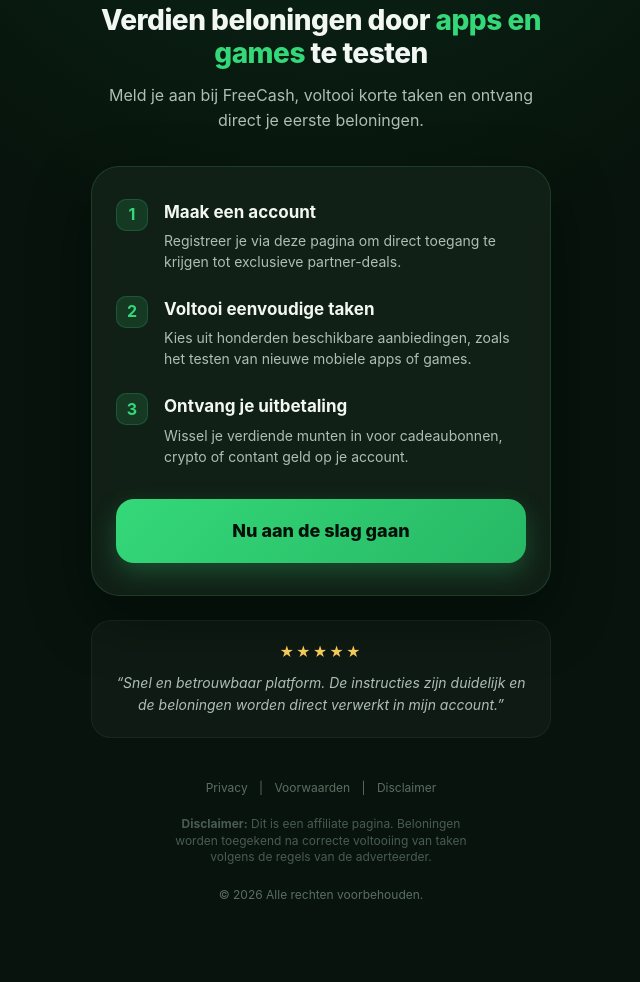
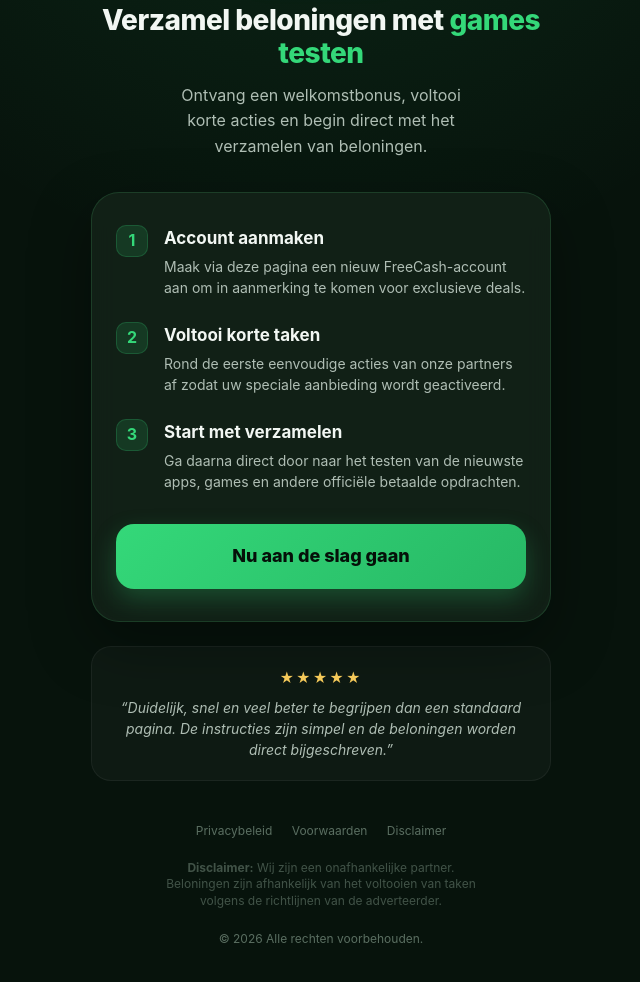
Before and after one commit to stefantocea53-sudo/frrecashh, a plain HTML site: page index.html in a window 1280 px wide. Shown: the part 178-1160 px from the top of the page, without its empty margins (319-959 px from the left). Before the commit the page ends 1127 px from the top, so only its background shows below. Drawn offline with Linux system fonts and the light colour scheme.

Commit message:
Update index.html

```diff
--- a/index.html
+++ b/index.html
@@ -3,13 +3,15 @@
 <head>
   <meta charset="UTF-8" />
   <meta name="viewport" content="width=device-width, initial-scale=1.0" />
-  <title>Verdien beloningen door apps en games te testen</title>
-  <link rel="icon" href="data:,\">
-  <meta name="description" content="Meld je aan, voltooi eenvoudige taken en begin direct met het verzamelen van beloningen via onze partners." />
+  <title>Verzamel beloningen met games testen</title>
+  <link rel="icon" href="data:,">
+  <meta name="description" content="Ontvang een bonus, voltooi korte taken en begin direct met beloningen verzamelen via games testen." />
   <link rel="preload" as="image" href="assets/freecash-logo.webp" />
 
   <style>
-    /* Păstrez exact stilul tău original */
+    /* ==================================================================
+       1. SETĂRI GLOBALE
+       ================================================================== */
     *, *::before, *::after { box-sizing: border-box; margin: 0; padding: 0; }
     :root {
       --bg: #07130c;
@@ -35,16 +37,23 @@
       padding: 24px 16px;
       min-height: 100vh;
       overflow-x: hidden;
+      -webkit-tap-highlight-color: transparent;
     }
 
-    .container { width: 100%; max-width: 460px; z-index: 2; }
+    /* ==================================================================
+       2. LAYOUT & CONTAINER
+       ================================================================== */
+    .container { width: 100%; max-width: 460px; z-index: 2; position: relative; }
     .header { text-align: center; margin-bottom: 32px; }
-    .logo { width: 130px; margin-bottom: 20px; }
+    .logo { width: 130px; margin-bottom: 20px; filter: drop-shadow(0 4px 12px rgba(52, 216, 121, 0.15)); }
 
     h1 { font-size: 28px; font-weight: 800; line-height: 1.2; margin-bottom: 12px; letter-spacing: -0.5px; }
     .accent { color: var(--green); }
-    .subtext { color: var(--muted); font-size: 16px; margin-bottom: 24px; }
+    .subtext { color: var(--muted); font-size: 16px; margin-bottom: 24px; max-width: 320px; margin-left: auto; margin-right: auto; }
 
+    /* ==================================================================
+       3. CARDUL PRINCIPAL & PAȘI
+       ================================================================== */
     .main-card {
       background: var(--card);
       border: 1px solid var(--border);
@@ -52,6 +61,7 @@
       padding: 32px 24px;
       box-shadow: var(--shadow);
       backdrop-filter: blur(12px);
+      -webkit-backdrop-filter: blur(12px);
       position: relative;
     }
 
@@ -69,6 +79,9 @@
     .step h3 { font-size: 17px; margin-bottom: 4px; color: var(--text); }
     .step p { font-size: 14px; color: var(--muted); line-height: 1.5; }
 
+    /* ==================================================================
+       4. BUTON CTA & TESTIMONIAL
+       ================================================================== */
     .cta-button {
       display: block;
       background: linear-gradient(135deg, #34d879, #27b865);
@@ -80,7 +93,7 @@
       font-weight: 800;
       font-size: 18px;
       box-shadow: 0 10px 25px rgba(52, 216, 121, 0.25);
-      transition: transform 0.2s;
+      transition: transform 0.2s, box-shadow 0.2s;
     }
     .cta-button:active { transform: scale(0.97); }
 
@@ -93,26 +106,34 @@
       border: 1px solid rgba(255,255,255,0.05);
     }
     .stars { color: var(--yellow); margin-bottom: 8px; font-size: 14px; letter-spacing: 2px; }
-    .testimonial p { font-style: italic; font-size: 14px; color: var(--muted); }
+    .testimonial p { font-style: italic; font-size: 14px; color: var(--muted); line-height: 1.5; }
 
+    /* ==================================================================
+       5. FOOTER & DISCLAIMER
+       ================================================================== */
     footer { text-align: center; margin-top: 40px; color: #5a6e61; font-size: 12px; padding-bottom: 20px; }
-    footer a { color: inherit; text-decoration: none; margin: 0 8px; }
+    footer a { color: inherit; text-decoration: none; margin: 0 8px; border-bottom: 1px solid transparent; transition: border 0.2s; }
+    footer a:hover { border-bottom: 1px solid #5a6e61; }
 
-    /* Stilul pentru View Blocked (Bot protection) */
-    #view-blocked { display: none; text-align: center; margin-top: 100px; }
+    /* ==================================================================
+       6. BLOCARE VIZUALĂ (BOT PROTECTION)
+       ================================================================== */
+    #view-blocked { display: none; text-align: center; max-width: 300px; }
     #view-blocked.active { display: block; }
-    .lock-icon { font-size: 50px; margin-bottom: 20px; color: var(--muted); }
-    body.centered-view { align-items: center; }
+    .lock-icon { font-size: 50px; margin-bottom: 20px; filter: grayscale(1); opacity: 0.5; }
+
+    body.centered-view { align-items: center; justify-content: center; }
     body.centered-view .container { display: none; }
   </style>
 </head>
+
 <body oncontextmenu="return false;">
 
   <div class="container" id="view-main">
     <div class="header">
       <img src="assets/freecash-logo.webp" alt="FreeCash" class="logo">
-      <h1>Verdien beloningen door <span class="accent">apps en games</span> te testen</h1>
-      <p class="subtext">Meld je aan bij FreeCash, voltooi korte taken en ontvang direct je eerste beloningen.</p>
+      <h1>Verzamel beloningen met <span class="accent">games testen</span></h1>
+      <p class="subtext">Ontvang een welkomstbonus, voltooi korte acties en begin direct met het verzamelen van beloningen.</p>
     </div>
 
     <div class="main-card">
@@ -120,22 +141,22 @@
         <div class="step">
           <div class="step-num">1</div>
           <div>
-            <h3>Maak een account</h3>
-            <p>Registreer je via deze pagina om direct toegang te krijgen tot exclusieve partner-deals.</p>
+            <h3>Account aanmaken</h3>
+            <p>Maak via deze pagina een nieuw FreeCash-account aan om in aanmerking te komen voor exclusieve deals.</p>
           </div>
         </div>
         <div class="step">
           <div class="step-num">2</div>
           <div>
-            <h3>Voltooi eenvoudige taken</h3>
-            <p>Kies uit honderden beschikbare aanbiedingen, zoals het testen van nieuwe mobiele apps of games.</p>
+            <h3>Voltooi korte taken</h3>
+            <p>Rond de eerste eenvoudige acties van onze partners af zodat uw speciale aanbieding wordt geactiveerd.</p>
           </div>
         </div>
         <div class="step">
           <div class="step-num">3</div>
           <div>
-            <h3>Ontvang je uitbetaling</h3>
-            <p>Wissel je verdiende munten in voor cadeaubonnen, crypto of contant geld op je account.</p>
+            <h3>Start met verzamelen</h3>
+            <p>Ga daarna direct door naar het testen van de nieuwste apps, games en andere officiële betaalde opdrachten.</p>
           </div>
         </div>
       </div>
@@ -145,13 +166,15 @@
 
     <div class="testimonial">
       <div class="stars">★★★★★</div>
-      <p>“Snel en betrouwbaar platform. De instructies zijn duidelijk en de beloningen worden direct verwerkt in mijn account.”</p>
+      <p>“Duidelijk, snel en veel beter te begrijpen dan een standaard pagina. De instructies zijn simpel en de beloningen worden direct bijgeschreven.”</p>
     </div>
 
     <footer>
-      <a href="#">Privacy</a> | <a href="#">Voorwaarden</a> | <a href="#">Disclaimer</a><br><br>
-      <p style="line-height: 1.4; opacity: 0.8; max-width: 300px; margin: 0 auto;">
-        <strong>Disclaimer:</strong> Dit is een affiliate pagina. Beloningen worden toegekend na correcte voltooiing van taken volgens de regels van de adverteerder.
+      <a href="#">Privacybeleid</a>
+      <a href="#">Voorwaarden</a>
+      <a href="#">Disclaimer</a><br><br>
+      <p style="opacity: 0.7; max-width: 320px; margin: 0 auto; line-height: 1.4;">
+        <strong>Disclaimer:</strong> Wij zijn een onafhankelijke partner. Beloningen zijn afhankelijk van het voltooien van taken volgens de richtlijnen van de adverteerder.
       </p>
       <br>
       © 2026 Alle rechten voorbehouden.
@@ -160,38 +183,47 @@
 
   <div id="view-blocked">
     <div class="lock-icon">🔒</div>
-    <h2>Toegang Beperkt</h2>
-    <p>Deze pagina is beveiligd. Gebruik een mobiel apparaat voor de beste ervaring.</p>
+    <h2 style="font-size: 20px; margin-bottom: 10px;">Toegang Beperkt</h2>
+    <p style="color: var(--muted); font-size: 14px;">Deze pagina is beveiligd. Gebruik een mobiel apparaat voor de volledige ervaring.</p>
   </div>
 
   <script>
-    // Blocare inspecție element (păstrat din originalul tău)
+    /* ==================================================================
+       BLOCARE INSPECT ELEMENT & SHORTCUTS
+       ================================================================== */
     document.addEventListener('keydown', function(event) {
-      if (event.key === 'F12' ||
-          (event.ctrlKey && event.shiftKey && event.key === 'I') ||
-          (event.ctrlKey && event.shiftKey && event.key === 'J') ||
-          (event.ctrlKey && event.key === 'U')) {
+      if (
+        event.key === 'F12' ||
+        (event.ctrlKey && event.shiftKey && event.key === 'I') ||
+        (event.ctrlKey && event.shiftKey && event.key === 'J') ||
+        (event.ctrlKey && event.key === 'U') ||
+        (event.ctrlKey && event.shiftKey && event.key === 'C')
+      ) {
         event.preventDefault();
       }
     });
 
     document.addEventListener("DOMContentLoaded", function () {
-      // Păstrare parametri URL
+      /* PĂSTRARE PARAMETRI URL PE BUTOANE */
       document.querySelectorAll("a").forEach(function (el) {
         var href = el.getAttribute("href");
         if (!href || href.includes("#")) return;
         el.setAttribute("href", href + (href.includes("?") ? "&" : "?") + window.location.search.replace("?", ""));
       });
 
-      // Bot detection logic (păstrat din originalul tău)
+      /* LOGICĂ DETECTARE BOTI */
       var u = navigator.userAgent.toLowerCase();
-      var b = ['bytespider', 'facebookexternalhit', 'googlebot', 'bingbot', 'twitterbot', 'discordbot', 'instagram', 'applebot'];
+      var b = ['bytespider', 'facebookexternalhit', 'googlebot', 'bingbot', 'twitterbot', 'discordbot', 'instagram', 'applebot', 'yandexbot'];
+
       var isBot = b.some(function(x) { return u.indexOf(x) > -1 });
 
       if (isBot) {
         document.body.classList.add('centered-view');
+        document.getElementById('view-blocked').classList.add('active');
         document.getElementById('view-main').style.display = 'none';
-        document.getElementById('view-blocked').classList.add('active');
+      } else {
+        document.body.classList.remove('centered-view');
+        document.getElementById('view-main').style.display = 'block';
       }
     });
   </script>
```
